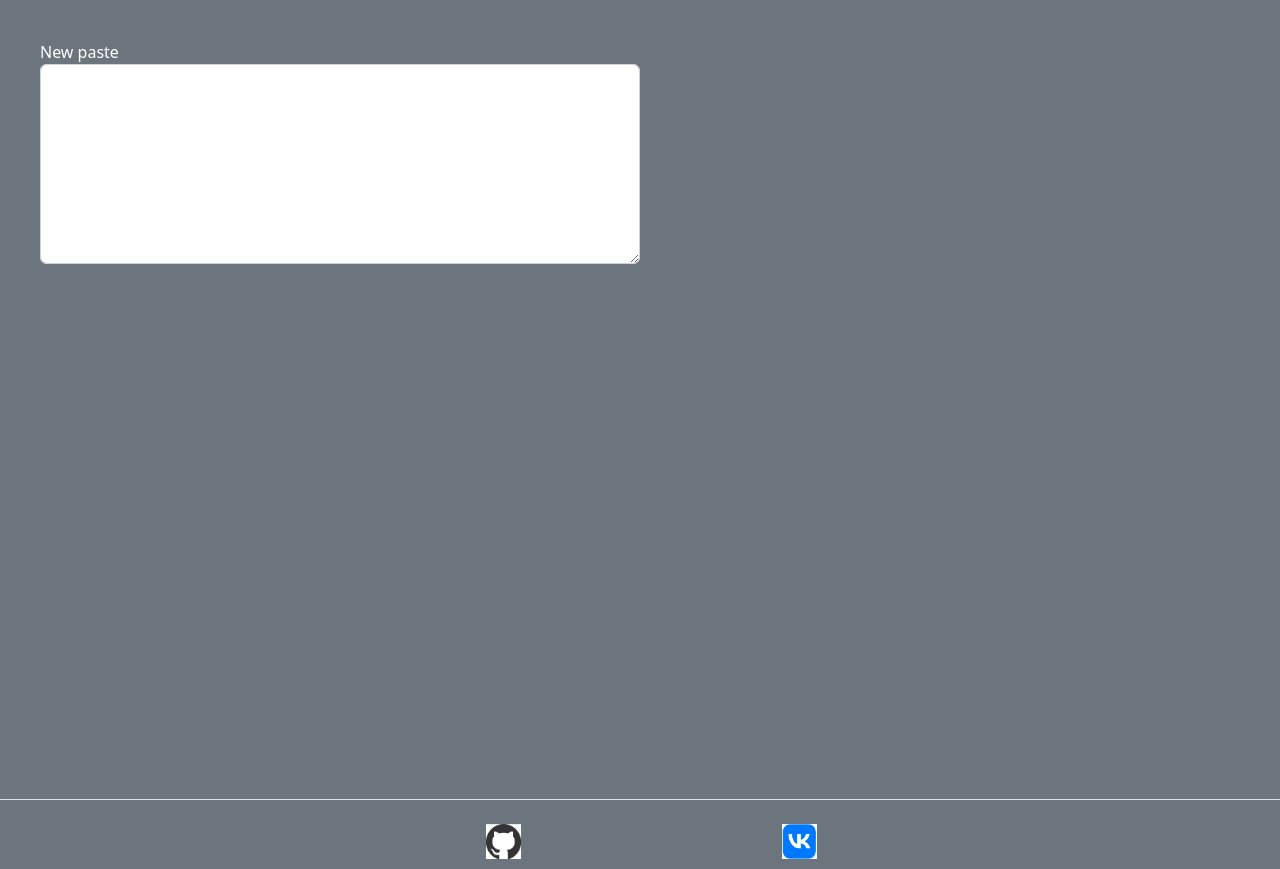
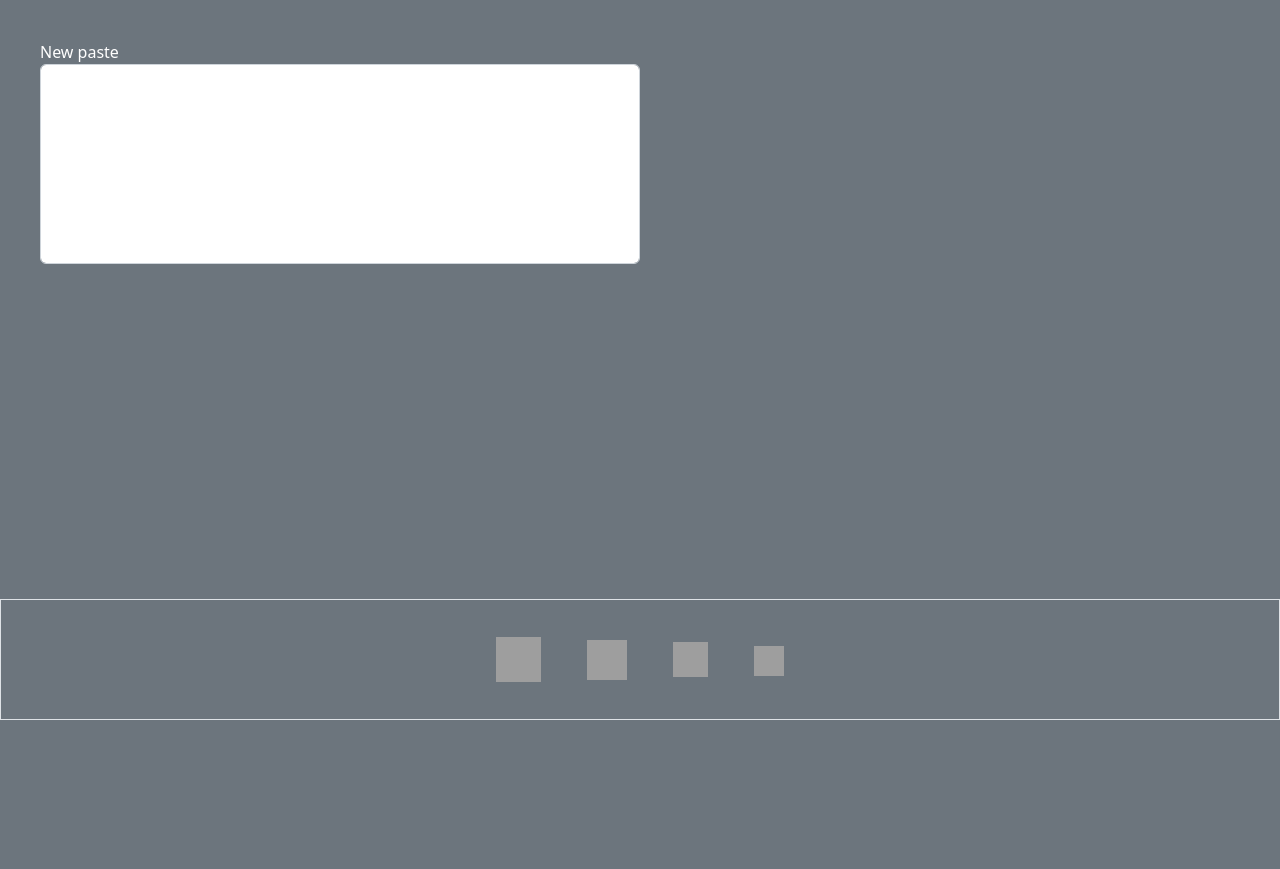
Before and after one commit to IlyaBudkovoy21/Pastebin, a Django app: page / in a window 1280 px wide. Shown: the part 143-1012 px from the top of the page. After the commit the page ends 863 px from the top, so only its background shows below. Run offline with Django 5.2, Linux system fonts and the light colour scheme; some libraries are stand-ins or nearby versions; grey boxes are pictures that could not be loaded.

Commit message:
Исправил footer

```diff
--- a/Pastebin/MainApp/templates/Base.html
+++ b/Pastebin/MainApp/templates/Base.html
@@ -31,7 +31,9 @@
             {% for message in messages %}
             {% if message.level == DEFAULT_MESSAGE_LEVELS.ERROR %}
             <div class="alert alert-danger d-flex align-items-center" role="alert">
-                        <svg class="bi flex-shrink-0 me-2" width="24" height="24" role="img" aria-label="Danger:"><use xlink:href="#exclamation-triangle-fill"/></svg>
+                <svg class="bi flex-shrink-0 me-2" width="24" height="24" role="img" aria-label="Danger:">
+                    <use xlink:href="#exclamation-triangle-fill"/>
+                </svg>
                 <div>
                     {{ message }}
                 </div>
@@ -39,7 +41,9 @@
             {% endif %}
             {% if message.level == DEFAULT_MESSAGE_LEVELS.INFO %}
             <div class="alert alert-primary d-flex align-items-center" role="alert">
-                        <svg class="bi flex-shrink-0 me-2" width="24" height="24" role="img" aria-label="Info:"><use xlink:href="#info-fill"/></svg>
+                <svg class="bi flex-shrink-0 me-2" width="24" height="24" role="img" aria-label="Info:">
+                    <use xlink:href="#info-fill"/>
+                </svg>
                 <div>
                     {{ message }}
                 </div>
@@ -47,7 +51,9 @@
             {% endif %}
             {% if message.level == DEFAULT_MESSAGE_LEVELS.WARNING %}
             <div class="alert alert-warning d-flex align-items-center" role="alert">
-                        <svg class="bi flex-shrink-0 me-2" width="24" height="24" role="img" aria-label="Warning:"><use xlink:href="#exclamation-triangle-fill"/></svg>
+                <svg class="bi flex-shrink-0 me-2" width="24" height="24" role="img" aria-label="Warning:">
+                    <use xlink:href="#exclamation-triangle-fill"/>
+                </svg>
                 <div>
                     {{ message }}
                 </div>
@@ -55,7 +61,9 @@
             {% endif %}
             {% if message.level == DEFAULT_MESSAGE_LEVELS.SUCCESS %}
             <div class="alert alert-success d-flex align-items-center" role="alert">
-                        <svg class="bi flex-shrink-0 me-2" width="24" height="24" role="img" aria-label="Warning:"><use xlink:href="#exclamation-triangle-fill"/></svg>
+                <svg class="bi flex-shrink-0 me-2" width="24" height="24" role="img" aria-label="Warning:">
+                    <use xlink:href="#exclamation-triangle-fill"/>
+                </svg>
                 <div>
                     {{ message }}
                 </div>
@@ -86,25 +94,51 @@
 </div>
 
 
-
-    <div class="container-fluid bg-secondary text-white text-center border-top border-1" style="min-height: 100vh;">
+<div class="container-fluid bg-secondary text-white text-center border-top border-1" style="height: 75vh;">
     <br>
     {% block content %}
     {% endblock content %}
 </div>
 
 
+<footer class="text-center bg-secondary border border-top border-1">
+    <!-- Grid container -->
+    <div class="container pt-4">
+        <!-- Section: Social media -->
+        <section class="mb-4">
+            <!-- GitHub -->
+            <a
+                    class="btn btn-link btn-floating btn-lg text-body m-1"
+                    href="https://github.com/IlyaBudkovoy21"
+                    role="button">
+                <img src="{% static 'images/git.png'%}" width="45" height="45">
+            </a>
 
-    <div class="container-fluid bg-secondary text-white text-center border-top border-1" style="bottom: 0; width: 100%; height: 70px">
-        <br>
-        <div class="row">
-            <div class="col-5 text-end">
-                <a href="https://github.com/IlyaBudkovoy21"><img src="{% static 'images/img_2.png' %}" width=35 height=35></a>
+            <!-- Vkontakte -->
+            <a
+                    class="btn btn-link btn-floating btn-lg text-body m-1"
+                    href="https://vk.com/m_shrt_nm"
+                    role="button">
+                <img src="{% static 'images/vk.png'%}" width="40" height="40">
+            </a>
+
+            <!-- Telegram -->
+            <a
+                    class="btn btn-link btn-floating btn-lg text-body m-1"
+                    href="https://t.me/Ezokeyne"
+                    role="button">
+                <img src="{% static 'images/tg.png'%}" width="35" height="35">
+            </a>
+            <!-- Instagram -->
+            <a
+                    class="btn btn-link btn-floating btn-lg text-body m-1"
+                    href="https://t.me/Ezokeyne"
+                    role="button">
+                <img src="{% static 'images/inst.png'%}" width="30" height="30">
+            </a>
+        </section>
+        <!-- Section: Social media -->
     </div>
-            <div class="col-5">
-                <a href="https://vk.com/m_shrt_nm"><img src="{% static 'images/img_3.png' %}" width=35 height=35></a>
-            </div>
-        </div>
-    </div>
+</footer>
 </body>
 </html>
--- a/Pastebin/MainApp/templates/MainApp/MainPage.html
+++ b/Pastebin/MainApp/templates/MainApp/MainPage.html
@@ -10,6 +10,7 @@
 .fixed-textarea {
             width: 600px;
             height: 200px;
+            resize: none;
         }
 .mt-14 {
         margin-top: 14rem;
```
Also changed, not shown: Pastebin/static/images/img_2.png (deleted), Pastebin/static/images/img_3.png (deleted). Lines whose indentation alone changed are shown as unchanged.
